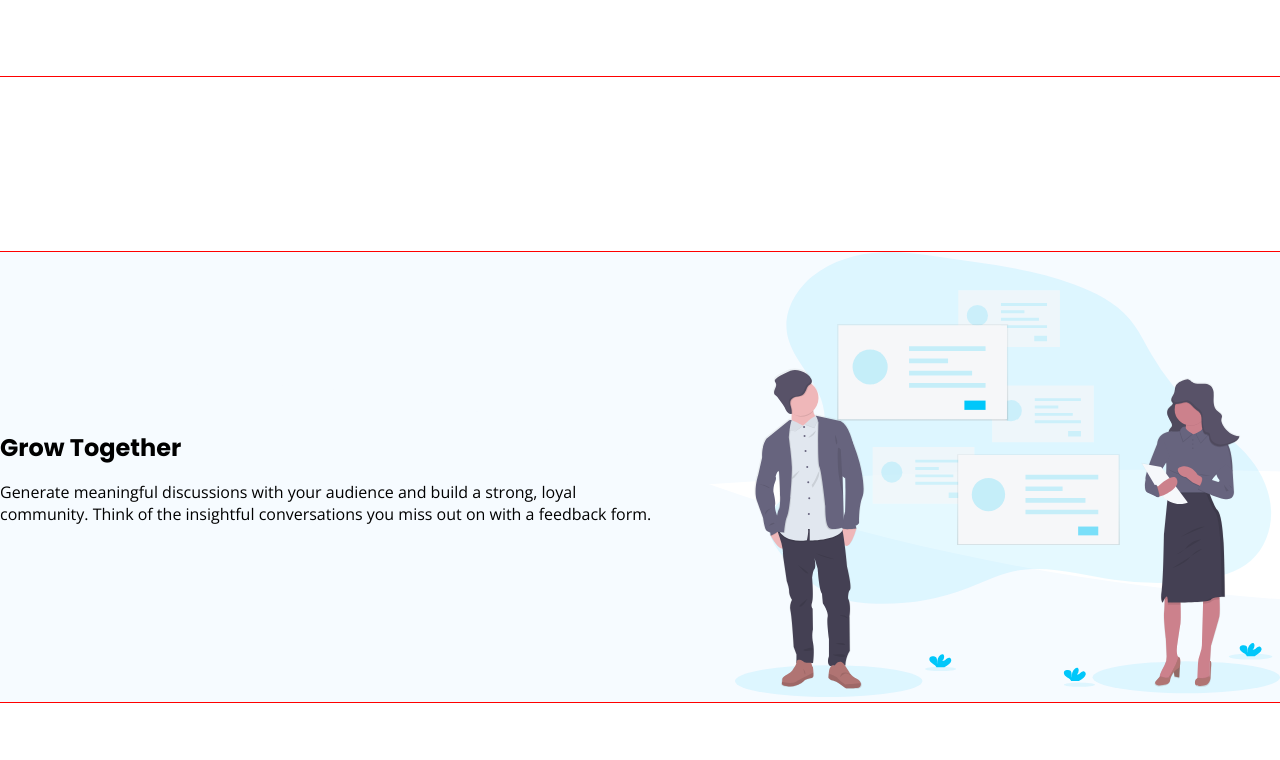
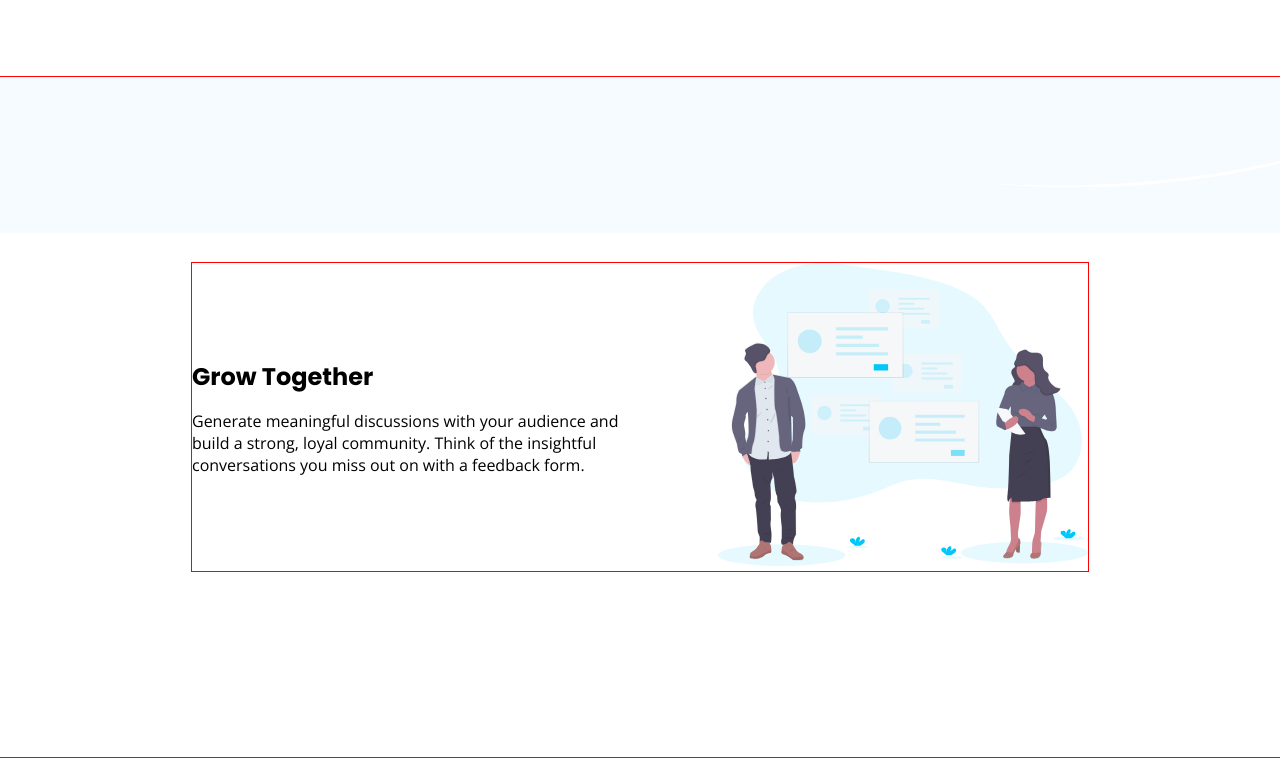
Before and after one commit to codein-looney/Huddle-landing-page-with-curved-sections, a plain HTML site: page index.html in a window 1280 px wide. Shown: the part 1839-2599 px from the top of the page. Drawn offline with nearby package versions, Linux system fonts and the light colour scheme.

Commit message:
grid bg positioning failed

```diff
--- a/scss/layout/_grid.scss
+++ b/scss/layout/_grid.scss
@@ -42,21 +42,17 @@ main {
         display: flex;
         justify-content: center;
         align-items: center;
-        height: 100vh;
-
+        height: 85vh;
+        background-image: url("../images/bg-section-bottom-desktop-1.svg"), url("../images/bg-section-top-desktop-2.svg");
+        background-repeat: no-repeat;
         outline: 1px solid red; // REMOVE
 
         .grid-box {
-            width: 100%;
+            width: 70%;
             margin: 0 auto;
             display: flex;
             align-items: center;
             gap: 5em;
-            background: url(/images/bg-section-top-desktop-1.svg), url(/images/bg-section-bottom-desktop-1.svg);
-            background-repeat: no-repeat;
-            background-size: contain;
-            background-position: 20% 50%;
-            background-size: cover;
 
             outline: 1px solid red; // REMOVE
 
```
Also changed, not shown: css/styles.css, 1 other file.
